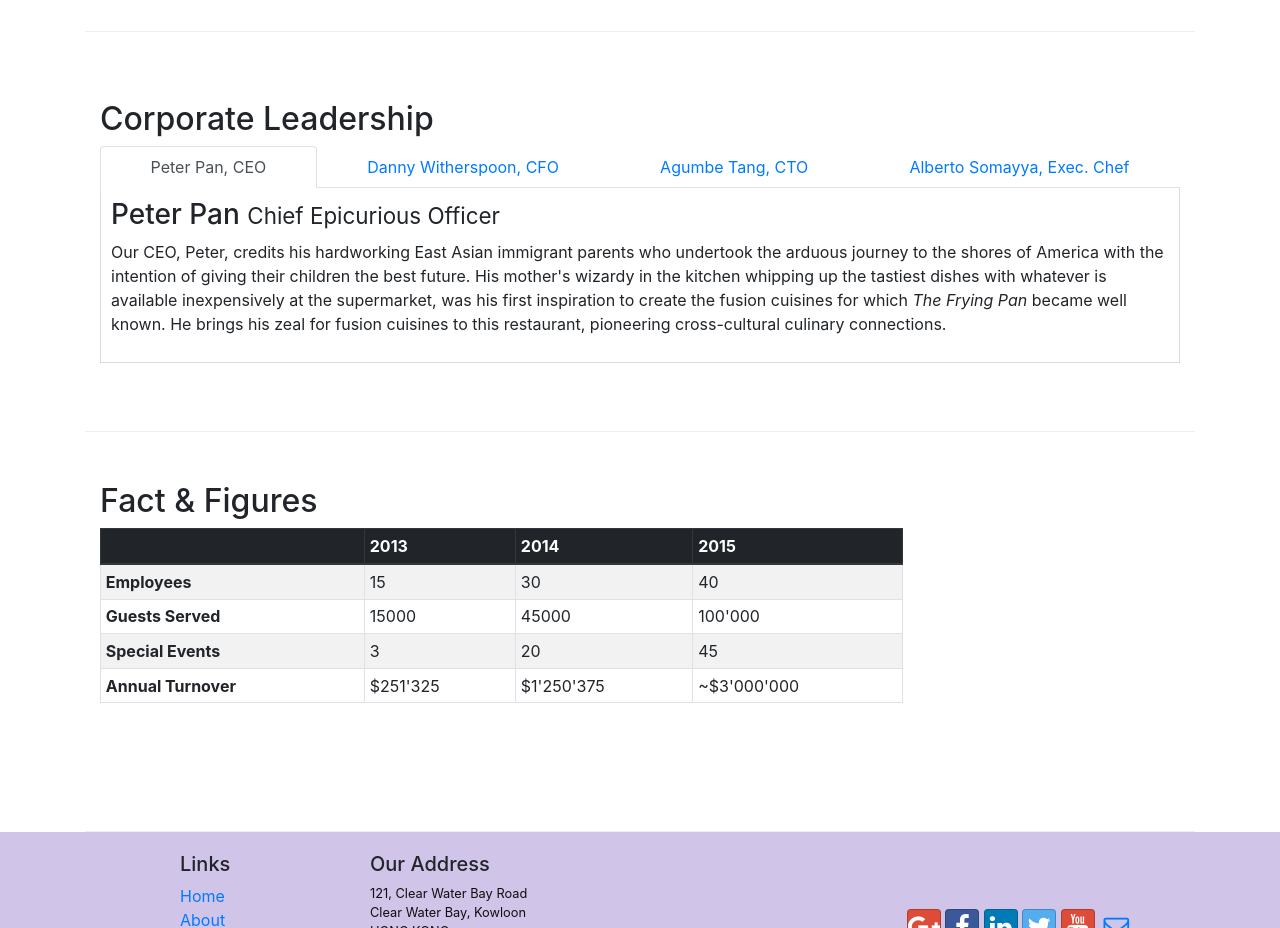
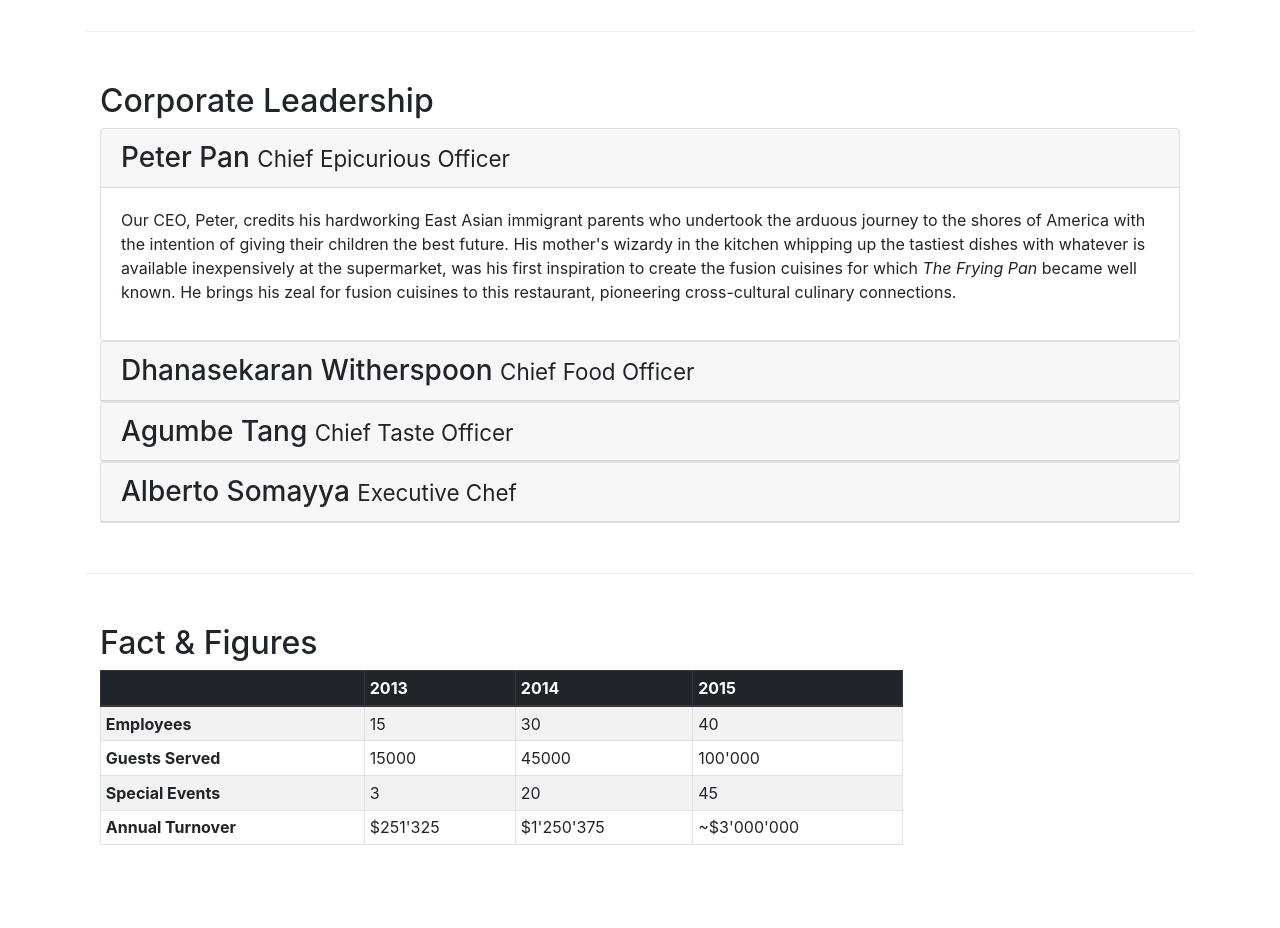
Before and after one commit to plo750/React-week01-exercise-conFusion, a website: page aboutus.html in a window 1280 px wide. Shown: the part 940-1868 px from the top of the page. Drawn offline with nearby package versions, Linux system fonts and the light colour scheme.

Commit message:
Implement Accordion

```diff
--- a/aboutus.html
+++ b/aboutus.html
@@ -107,49 +107,76 @@
             <div class="col-12 col-sm-12 col-md-12">
                 <h2>Corporate Leadership</h2>
 
-                <ul class="nav nav-tabs nav-fill">
-                    <li class="nav-item">
-                        <a class="nav-link active" href="#peter"
-                            role="tab" data-toggle="tab">Peter Pan, CEO</a>
-                    </li>
-                    <li class="nav-item">
-                        <a class="nav-link" href="#danny"
-                            role="tab" data-toggle="tab">Danny Witherspoon, CFO</a>
-                    </li>
-                    <li class="nav-item">
-                        <a class="nav-link" href="#agumbe"
-                            role="tab" data-toggle="tab">Agumbe Tang, CTO</a>
-                    </li>
-                    <li class="nav-item">
-                        <a class="nav-link" href="#alberto"
-                            role="tab" data-toggle="tab">Alberto Somayya, Exec. Chef</a>
-                    </li>
-                </ul>
+                <div id="accordion">
 
-                <div class="tab-content">
-                    <div role="tabpanel" class="tab-pane fade show active" id="peter">
-                        <h3>Peter Pan <small>Chief Epicurious Officer</small></h3>
-                        <p class="d-none d-sm-block">Our CEO, Peter, credits his hardworking East Asian immigrant parents who undertook the arduous journey to the shores of America with the intention of giving their children the best future. His mother's wizardy in the kitchen whipping up the tastiest dishes with whatever is available inexpensively at the supermarket, was his first inspiration to create the fusion cuisines for which <em>The Frying Pan</em> became well known. He brings his zeal for fusion cuisines to this restaurant, pioneering cross-cultural culinary connections.</p>
+                    <div class="card">
+                        <div class="card-header" role="tab" id="peterhead">
+                            <h3 class="mb-0">
+                                <a data-toggle="collapse" data-target="#peter">
+                                    Peter Pan <small>Chief Epicurious Officer</small>
+                                </a>
+                            </h3>
+                        </div>
+                        <div class="collapse show" id="peter" data-parent="#accordion">
+                            <div clasS="card-body">
+                                <p class="d-none d-sm-block">Our CEO, Peter, credits his hardworking East Asian immigrant parents who undertook the arduous journey to the shores of America with the intention of giving their children the best future. His mother's wizardy in the kitchen whipping up the tastiest dishes with whatever is available inexpensively at the supermarket, was his first inspiration to create the fusion cuisines for which <em>The Frying Pan</em> became well known. He brings his zeal for fusion cuisines to this restaurant, pioneering cross-cultural culinary connections.</p>
+                            </div>
+                        </div>
                     </div>
 
-                    <div role="tabpanel" class="tab-pane fade" id="danny">
-                        <h3>Dhanasekaran Witherspoon <small>Chief Food Officer</small></h3>
-                        <p class="d-none d-sm-block">Our CFO, Danny, as he is affectionately referred to by his colleagues, comes from a long established family tradition in farming and produce. His experiences growing up on a farm in the Australian outback gave him great appreciation for varieties of food sources. As he puts it in his own words, <em>Everything that runs, wins, and everything that stays, pays!</em></p>
+                    <div class="card">
+                        <div class="card-header" role="tab" id="dannyhead">
+                            <h3 class="mb-0">
+                                <a class="collapsed" data-toggle="collapse" data-target="#danny">
+                                    Dhanasekaran Witherspoon <small>Chief Food Officer</small>
+                                </a>
+                            </h3>
+                        </div>
+                        <div class="collapse" id="danny" data-parent="#accordion">
+                            <div class="card-body">
+                                <p class="d-none d-sm-block">Our CFO, Danny, as he is affectionately referred to by his colleagues, comes from a long established family tradition in farming and produce. His experiences growing up on a farm in the Australian outback gave him great appreciation for varieties of food sources. As he puts it in his own words, <em>Everything that runs, wins, and everything that stays, pays!</em></p>
+                            </div>
+                        </div>
                     </div>
 
-                    <div role="tabpanel" class="tab-pane fade" id="agumbe">
-                        <h3>Agumbe Tang <small>Chief Taste Officer</small></h3>
-                        <p class="d-none d-sm-block">Blessed with the most discerning gustatory sense, Agumbe, our CTO, personally ensures that every dish that we serve meets his exacting tastes. Our chefs dread the tongue lashing that ensues if their dish does not meet his exacting standards. He lives by his motto, <em>You click only if you survive my lick.</em></p>
+                    <div class="card">
+                        <div class="card-header" role="tab" id="agumbehead">
+                            <h3 class="mb-0">
+                                <a class="collapsed" data-toggle="collapse" data-target="#agumbe">
+                                    Agumbe Tang <small>Chief Taste Officer</small>
+                                </a>
+                            </h3>
+                        </div>
+
+                        <div class="collapse" id="agumbe" data-parent="#accordion">
+                            <div class="card-body">
+                                <p class="d-none d-sm-block">Blessed with the most discerning gustatory sense, Agumbe, our CTO, personally ensures that every dish that we serve meets his exacting tastes. Our chefs dread the tongue lashing that ensues if their dish does not meet his exacting standards. He lives by his motto, <em>You click only if you survive my lick.</em></p>
+                            </div>
+                        </div>
                     </div>
 
-                    <div role="tabpanel" class="tab-pane fade" id="alberto">
-                        <h3>Alberto Somayya <small>Executive Chef</small></h3>
-                        <p class="d-none d-sm-block">Award winning three-star Michelin chef with wide International experience having worked closely with whos-who in the culinary world, he specializes in creating mouthwatering Indo-Italian fusion experiences. He says, <em>Put together the cuisines from the two craziest cultures, and you get a winning hit! Amma Mia!</em></p>
+
+                    <div class="card">
+                        <div class="card-header" role="tab" id="albertohead">
+                            <h3 class="mb-0">
+                                <a class="collapsed" data-toggle="collapse" data-target="#alberto">
+                                    Alberto Somayya <small>Executive Chef</small>
+                                </a>
+                            </h3>
+                        </div>
+
+                        <div class="collapse" id="alberto" data-parent="#accordion">
+                            <div class="card-body">
+                                <p class="d-none d-sm-block">Award winning three-star Michelin chef with wide International experience having worked closely with whos-who in the culinary world, he specializes in creating mouthwatering Indo-Italian fusion experiences. He says, <em>Put together the cuisines from the two craziest cultures, and you get a winning hit! Amma Mia!</em></p>
+                            </div>
+                        </div>
                     </div>
+
                 </div>
 
             </div>
         </div>
+
         <div class="row row-content">
             <div class="col-12 col-sm-9">
                 <h2>Fact &amp; Figures</h2>
```
